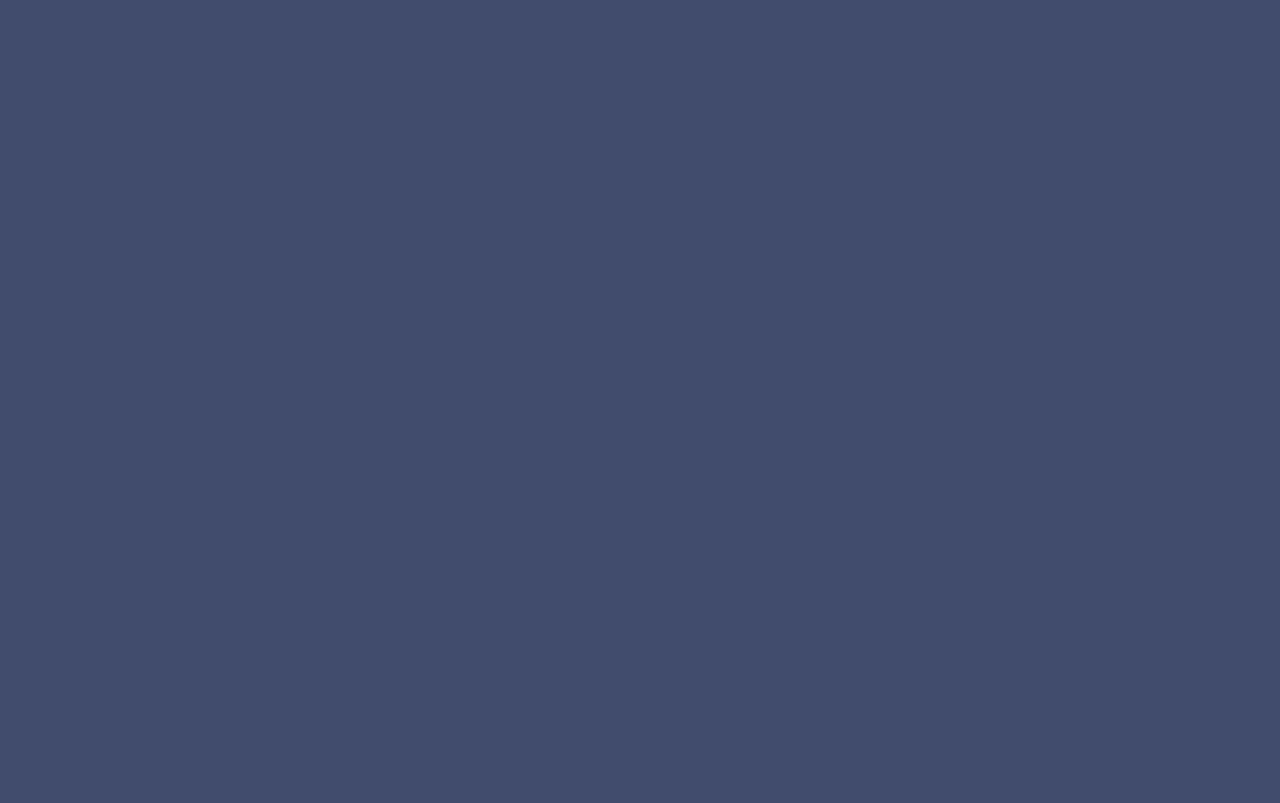
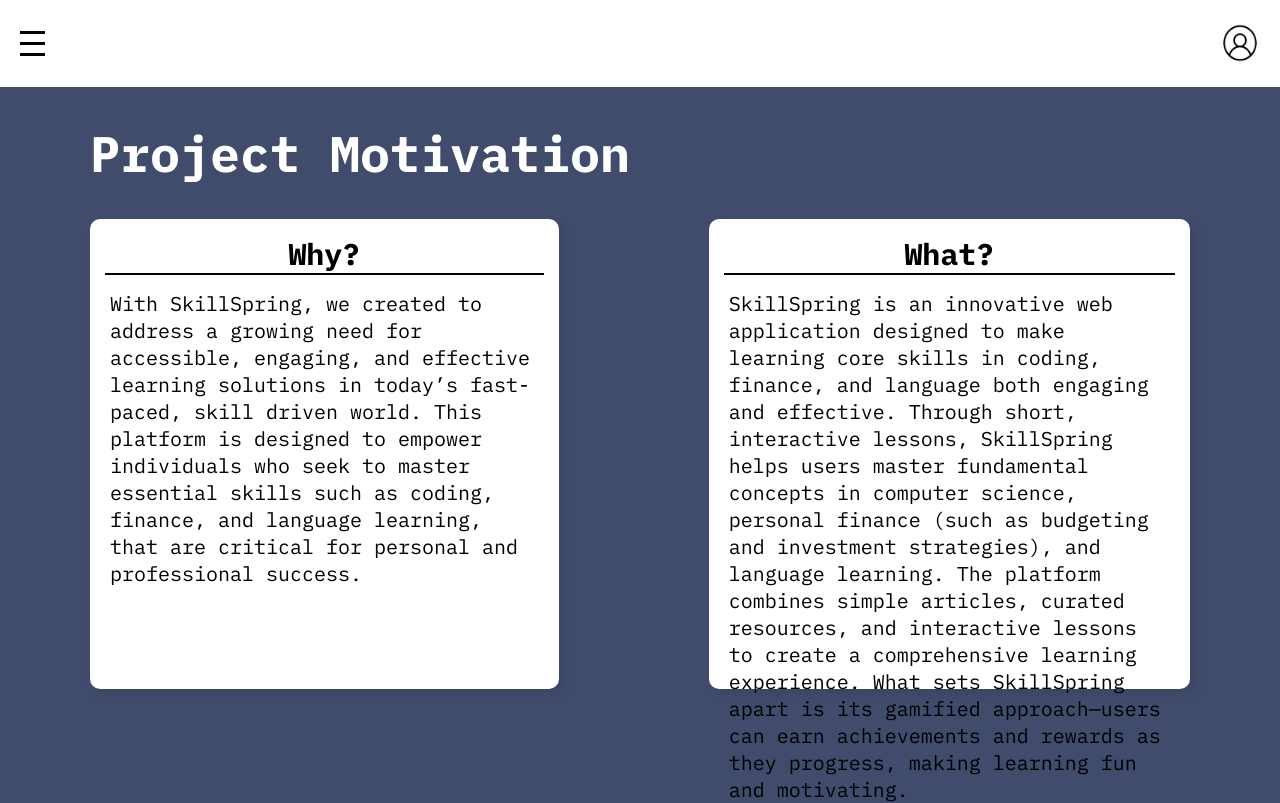
Before and after one commit to EricLarwa/SkillSprint, a React (Create React App) app in the folder skillsprint/frontend/: page /project-motivation in a window 1280 px wide. Before the commit this address had no page. Built offline with nearby package versions, Linux system fonts and the light colour scheme.

Commit message:
made intial changes and made the project motivation page.

```diff
--- a/skillsprint/frontend/src/App.js
+++ b/skillsprint/frontend/src/App.js
@@ -6,6 +6,7 @@ import LanguageHome from './language/LanguageHome';
 import FinanceHome from './finance/FinanceHome';
 import CodingHome from './coding/coding-home';
 import React from 'react';
+import ProjectMotivation from './project-motivation/ProjectMotivation';
 
 function App() {
   return (
@@ -34,6 +35,12 @@ function App() {
               <FinanceHome />
             </>
           }/>
+          <Route path="/project-motivation" element={
+            <>
+              <Navbar />
+              <ProjectMotivation />
+            </>
+          }/>
         </Routes>
     </Router>
   );
--- /dev/null
+++ b/skillsprint/frontend/src/project-motivation/ProjectMotivation.css
@@ -0,0 +1,61 @@
+* {
+    font-family: "IBM Plex Mono", monospace;
+}
+
+
+.project-container {
+    margin: 0;
+    padding: 0;
+    align-items: center;
+    justify-content: center;
+}
+
+h1 {
+    margin-left: 90px;
+    color: #fff;
+    font-size: 50px;
+    font-weight: 700;
+
+}
+
+.project-boxes {
+    display: flex;
+    flex-direction: row;
+    align-items: center;
+
+}
+
+.projectbox-one, .projectbox-two {
+    margin-left: 90px;
+    margin-right: 90px;
+    padding: 10px;
+    border-radius: 10px;
+    background-color: #FFFFFF;
+    box-shadow: 5px 5px 10px rgba(0, 0, 0, 0.1);
+    width: 350px;
+    height: 450px;
+    text-align: center;
+    width: fit-content;
+}
+
+h2 {
+    margin: 5px;
+    padding-bottom: 10px;
+    border-bottom: 2px solid #000;
+    color: black;
+    padding: 0px;
+    font-size: 30px;
+
+}
+
+p {
+    margin: 10px;
+    margin-top: 15px;
+    padding: 0px;
+    color: black;
+    font-size: 20px;
+    text-align: left;
+}
+.projectbox-two {
+    margin-left: 60px;
+}
--- /dev/null
+++ b/skillsprint/frontend/src/project-motivation/ProjectMotivation.js
@@ -0,0 +1,41 @@
+import React from 'react'
+import { useNavigate } from 'react-router-dom';
+import './ProjectMotivation.css';
+
+const ProjectMotivation = () => {
+
+    const navigate = useNavigate();
+
+    const handleNavigation = (path) => {
+        navigate(path);
+    }
+
+    return (
+        <div className="project-container">
+            <h1>Project Motivation</h1>
+
+            <div className="project-boxes">
+                <div className="projectbox-one">
+                    <h2>Why?</h2>
+                    <p>With SkillSpring, we created to address a growing need for accessible, engaging, and
+effective learning solutions in today’s fast-paced, skill driven world. This platform is designed to
+empower individuals who seek to master essential skills such as coding, finance, and language
+learning, that are critical for personal and professional success. </p>
+                </div>
+                <div className="projectbox-two">
+                    <h2>What?</h2>
+                    <p> SkillSpring is an innovative web application designed to make learning core skills in
+coding, finance, and language both engaging and effective. Through short, interactive lessons,
+SkillSpring helps users master fundamental concepts in computer science, personal finance
+(such as budgeting and investment strategies), and language learning.
+The platform combines simple articles, curated resources, and interactive lessons to create a
+comprehensive learning experience. What sets SkillSpring apart is its gamified
+approach—users can earn achievements and rewards as they progress, making learning fun
+and motivating. </p>
+                </div>
+            </div>
+        </div>
+    )
+}
+
+export default ProjectMotivation;
```
